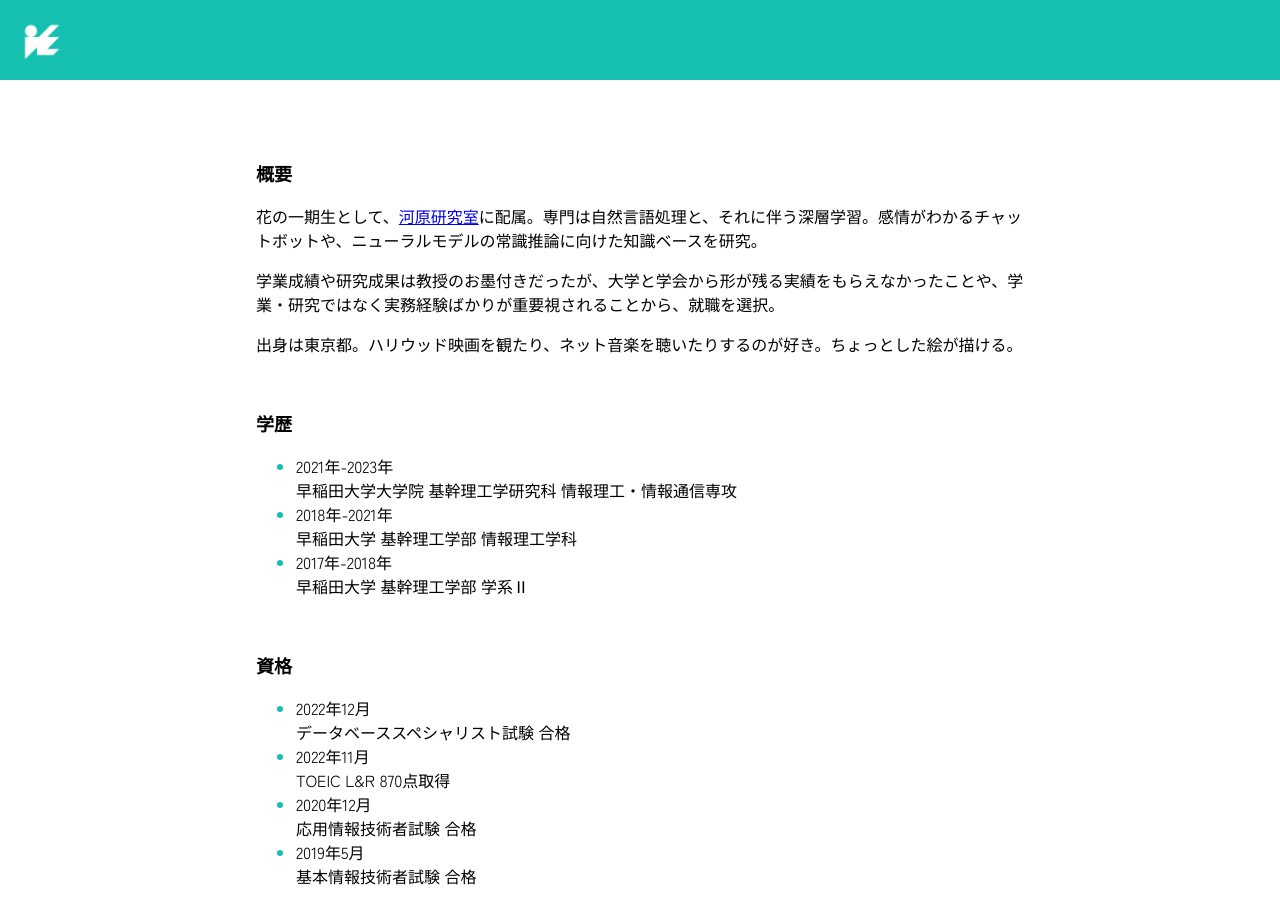
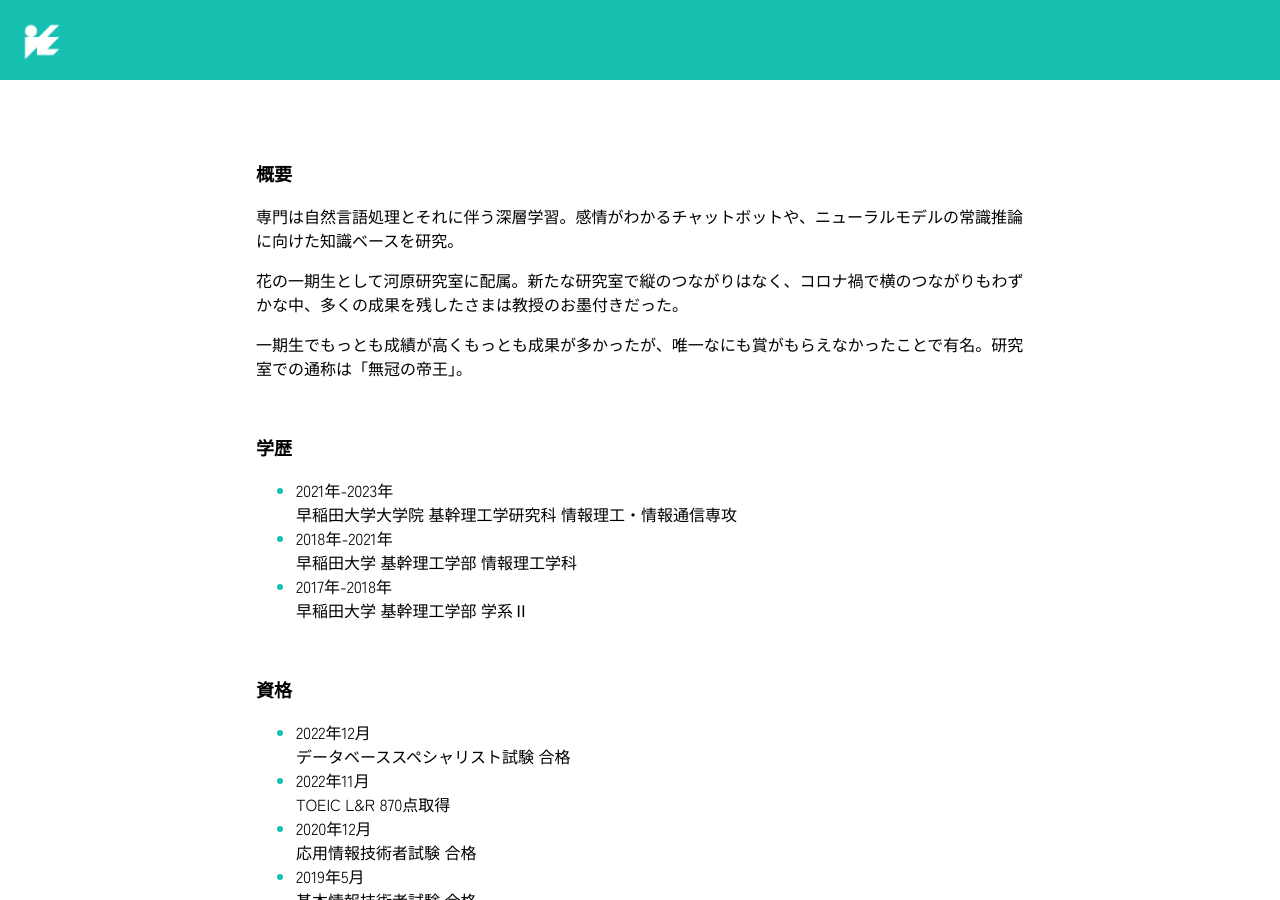
Before and after one commit to 0x71d3/0x71d3.github.io, a Jekyll site: the page built from index.markdown, in a window 1280 px wide and 900 px high. Built offline with Jekyll 4.4.1, drawn with Linux system fonts in a browser that asks for light colours; our own code applies the rules of GitHub Pages for plain Markdown files.

Commit message:
[update] abstract

```diff
--- a/index.markdown
+++ b/index.markdown
@@ -7,11 +7,11 @@ title: bio
 
 ### 概要
 
-花の一期生として、[河原研究室](https://nlp-waseda.jp/)に配属。専門は自然言語処理と、それに伴う深層学習。感情がわかるチャットボットや、ニューラルモデルの常識推論に向けた知識ベースを研究。
+専門は自然言語処理とそれに伴う深層学習。感情がわかるチャットボットや、ニューラルモデルの常識推論に向けた知識ベースを研究。
 
-学業成績や研究成果は教授のお墨付きだったが、大学と学会から形が残る実績をもらえなかったことや、学業・研究ではなく実務経験ばかりが重要視されることから、就職を選択。
+花の一期生として河原研究室に配属。新たな研究室で縦のつながりはなく、コロナ禍で横のつながりもわずかな中、多くの成果を残したさまは教授のお墨付きだった。
 
-出身は東京都。ハリウッド映画を観たり、ネット音楽を聴いたりするのが好き。ちょっとした絵が描ける。
+一期生でもっとも成績が高くもっとも成果が多かったが、唯一なにも賞がもらえなかったことで有名。研究室での通称は「無冠の帝王」。
 
 ### 学歴
 
```
